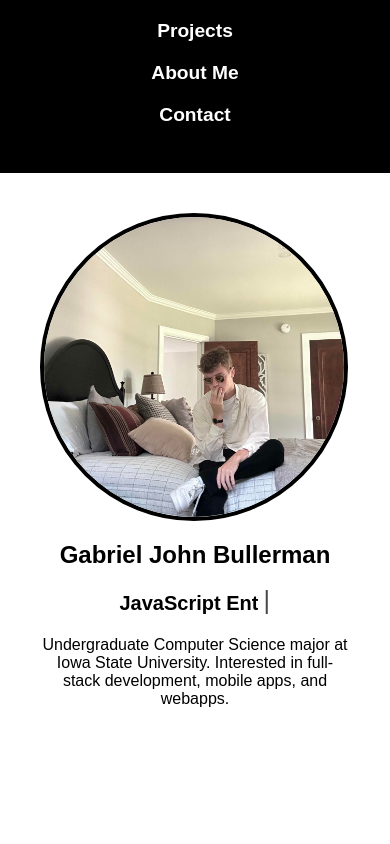
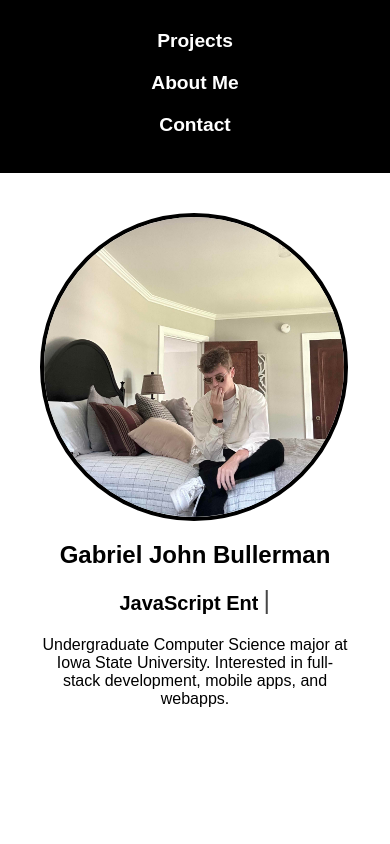
Before and after one commit to GabeBullerman/Personal, a plain HTML site: page index.html in a window 390 px wide. Shown: the top 844 px of the page. Drawn offline with Linux system fonts and the light colour scheme.

Commit message:
Better nav mobile

```diff
--- a/style.css
+++ b/style.css
@@ -71,10 +71,7 @@ nav a:hover {
         flex-direction: column;
         align-items: center;
         display: flex; /* Switch to flex layout for mobile */
-    }
-
-    nav li:first-child {
-        padding-top: 10px; /* Add space above the first item */
+        padding-top: 20px;
     }
 
     nav li {
```
